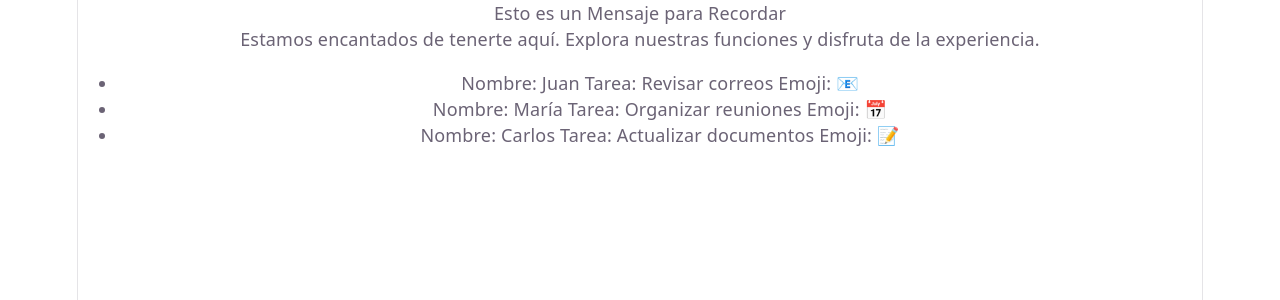
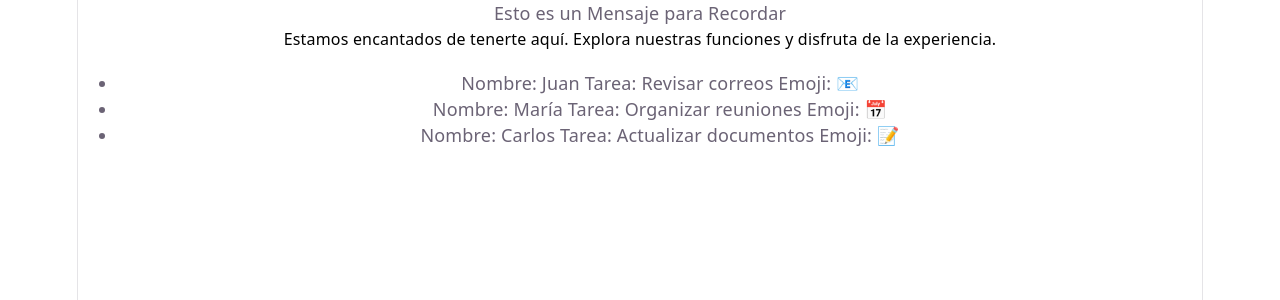
Before and after one commit to agusfernandez/TalentoTech-FirstProject, a React (Vite) app: page / in a window 1280 px wide. Shown: the top 300 px of the page. Built offline with nearby package versions, Linux system fonts and the light colour scheme.

Commit message:
Ajustes Compontents

```diff
--- a/src/components/Bienvenida.jsx
+++ b/src/components/Bienvenida.jsx
@@ -1,5 +1,6 @@
 import Asistente from './Asistente';
 import Message from './Message';
+import estilo from './Bienvenida.module.css';
 
 const Bienvenida = () => {
   const asistentes = [
@@ -11,7 +12,7 @@ const Bienvenida = () => {
   return (
     <div>
       <Message>Esto es un Mensaje para Recordar</Message>
-      <p>Estamos encantados de tenerte aquí. Explora nuestras funciones y disfruta de la experiencia.</p>
+      <p className={estilo.phrase}>Estamos encantados de tenerte aquí. Explora nuestras funciones y disfruta de la experiencia.</p>
       <Asistente personas={asistentes} />
     </div>
   );
--- /dev/null
+++ b/src/components/Bienvenida.module.css
@@ -0,0 +1,5 @@
+p {
+
+    color : black;
+    font-size: 16px;
+}
```
Also changed, not shown: src/components/Encabezado.jsx (deleted, +0 -9 lines), src/components/Layout/Header.jsx (added, +12 -0 lines), src/components/Layout/Nav.jsx (added, +13 -0 lines), src/components/PieDePosteo.jsx (deleted, +0 -9 lines), src/components/Layout/Footer.jsx (added), src/components/Layout/Layout.jsx (added).
